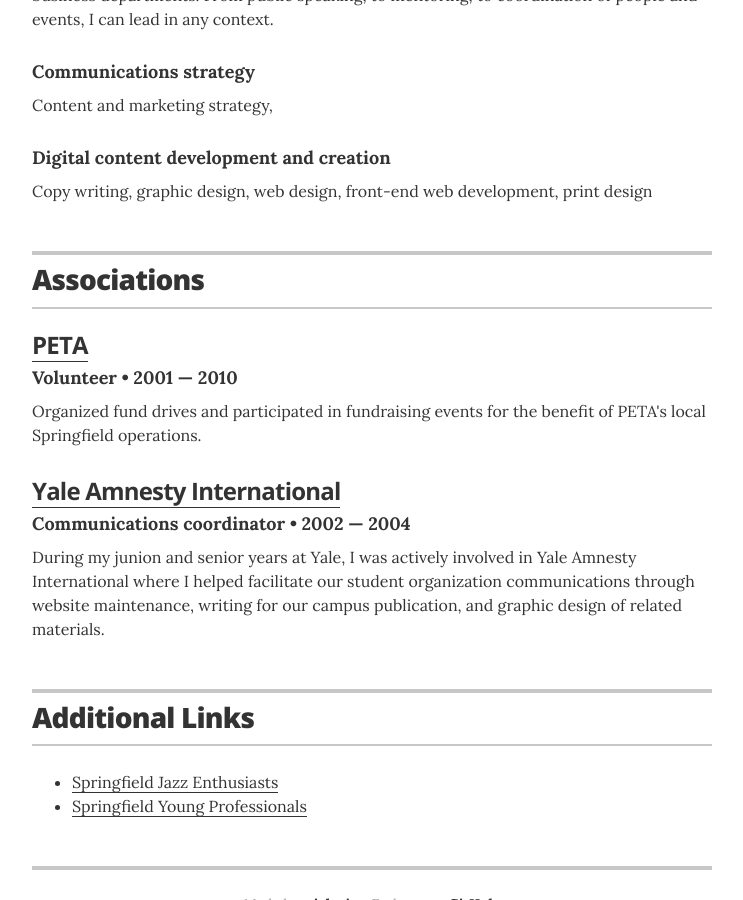
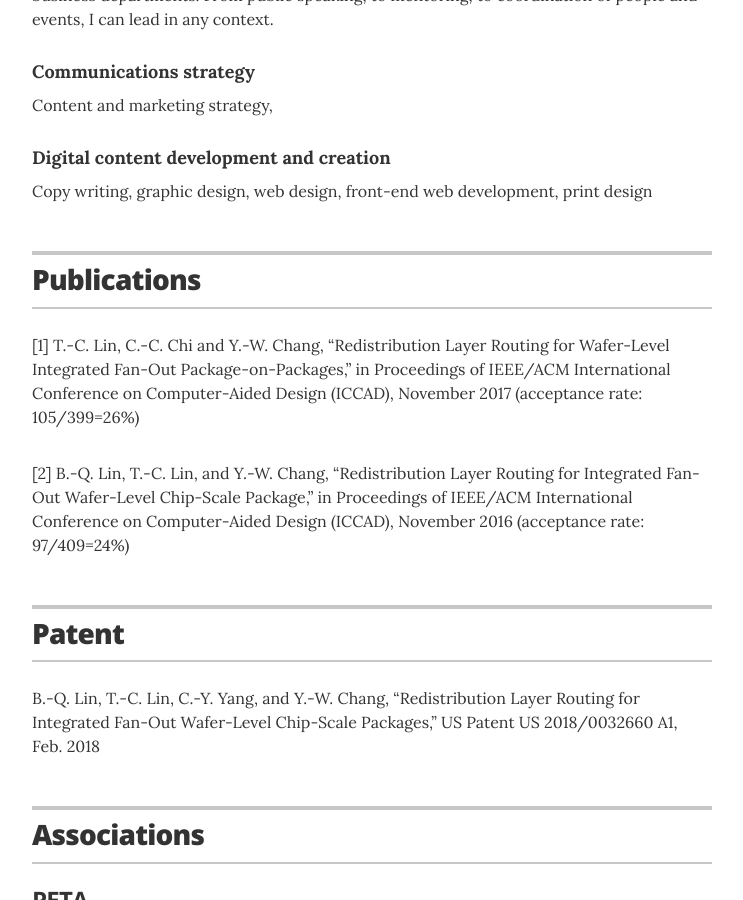
Before and after one commit to jamestclin/jamestclin.github.io, a Jekyll site: the page built from index.html, in a window 1280 px wide and 900 px high, scrolled down 2084 px. Shown: the whole window, without its empty margins (268-1011 px from the left). Built offline with Jekyll 4.4.1, drawn with Linux system fonts in a browser that asks for light colours.

Commit message:
Add Patents and Publications

```diff
--- a/_config.yml
+++ b/_config.yml
@@ -40,6 +40,8 @@ resume_section_skills:          true
 # resume_section_recognition:     true
 resume_section_links:           true
 resume_section_associations:    true
+resume_section_patents:         true
+resume_section_publications:    true
 # resume_section_interests:       true
 
 # Resume social links
--- /dev/null
+++ b/_data/patents.yml
@@ -0,0 +1,3 @@
+# Patents
+# - skill: Organizational leadership
+- description: B.-Q. Lin, T.-C. Lin, C.-Y. Yang, and Y.-W. Chang, “Redistribution Layer Routing for Integrated Fan-Out Wafer-Level Chip-Scale Packages,” US Patent US 2018/0032660 A1, Feb. 2018
--- /dev/null
+++ b/_data/publications.yml
@@ -0,0 +1,3 @@
+# Publications
+- description: "[1] T.-C. Lin, C.-C. Chi and Y.-W. Chang, “Redistribution Layer Routing for Wafer-Level Integrated Fan-Out Package-on-Packages,” in Proceedings of IEEE/ACM International Conference on Computer-Aided Design (ICCAD), November 2017 (acceptance rate: 105/399=26%)"
+- description: "[2] B.-Q. Lin, T.-C. Lin, and Y.-W. Chang, “Redistribution Layer Routing for Integrated Fan-Out Wafer-Level Chip-Scale Package,” in Proceedings of IEEE/ACM International Conference on Computer-Aided Design (ICCAD), November 2016 (acceptance rate: 97/409=24%)"
--- a/_layouts/resume.html
+++ b/_layouts/resume.html
@@ -87,8 +87,6 @@
               <li>{{ award.award }}</li>
               {% endfor %}
             </ul></h5>
-
-
           <p class="resume-item-copy">{{ education.summary }}</p>
         </div>
         {% endfor %}
@@ -133,6 +131,42 @@
 
       </section>
       <!-- end Skills -->
+      {% endif %}
+
+      {% if site.resume_section_publications %}
+      <!-- begin Publications -->
+      <section class="content-section">
+
+        <header class="section-header">
+          <h2>Publications</h2>
+        </header>
+        {% for pub in site.data.publications %}
+        <div class="resume-item">
+          <h4 class="resume-item-details">{{ pub.skill }}</h4>
+          <p class="resume-item-copy">{{ pub.description }}</p>
+        </div>
+        {% endfor %}
+
+      </section>
+      <!-- end Publications -->
+      {% endif %}
+
+      {% if site.resume_section_patents %}
+      <!-- begin Patents -->
+      <section class="content-section">
+
+        <header class="section-header">
+          <h2>Patent</h2>
+        </header>
+        {% for patent in site.data.patents %}
+        <div class="resume-item">
+          <h4 class="resume-item-details">{{ patent.skill }}</h4>
+          <p class="resume-item-copy">{{ patent.description }}</p>
+        </div>
+        {% endfor %}
+
+      </section>
+      <!-- end Patents -->
       {% endif %}
 
       {% if site.resume_section_recognition %}
```
